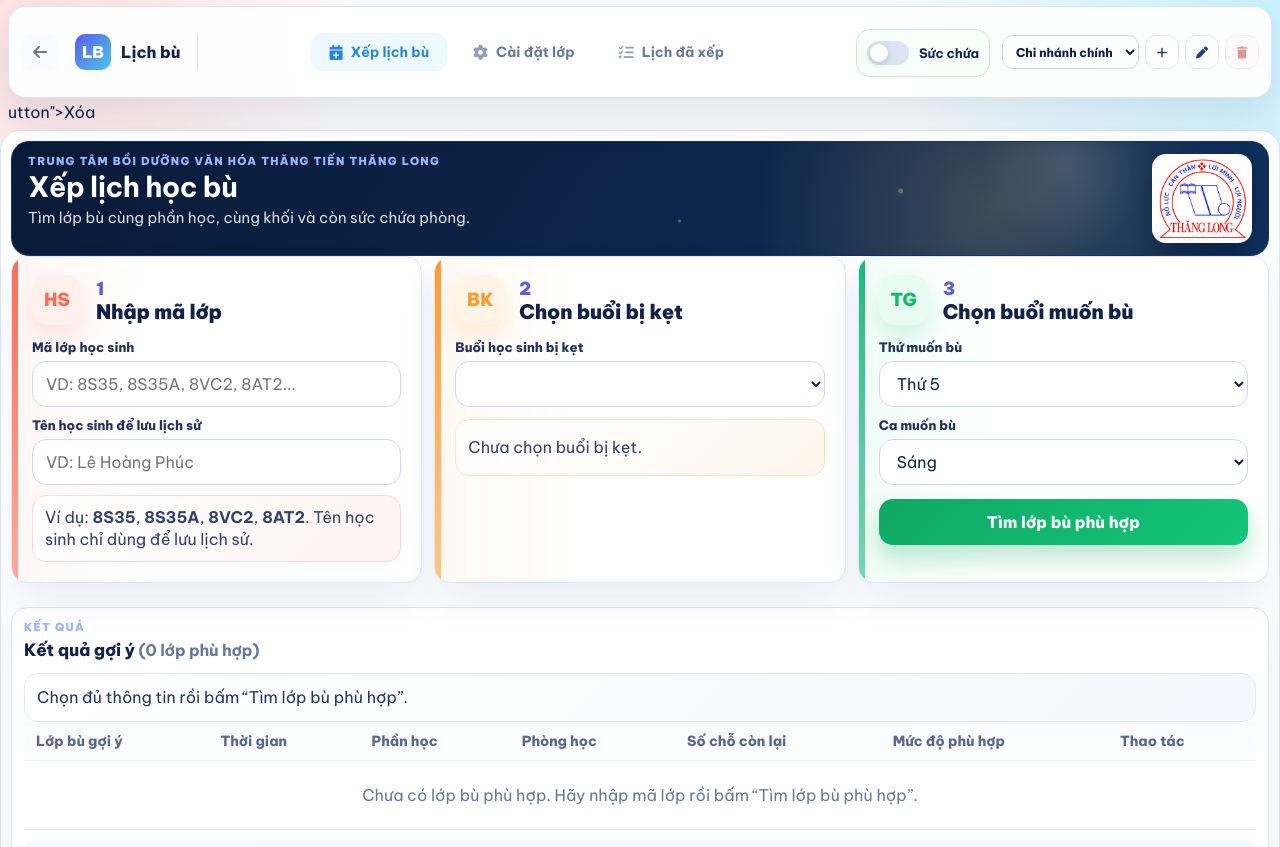
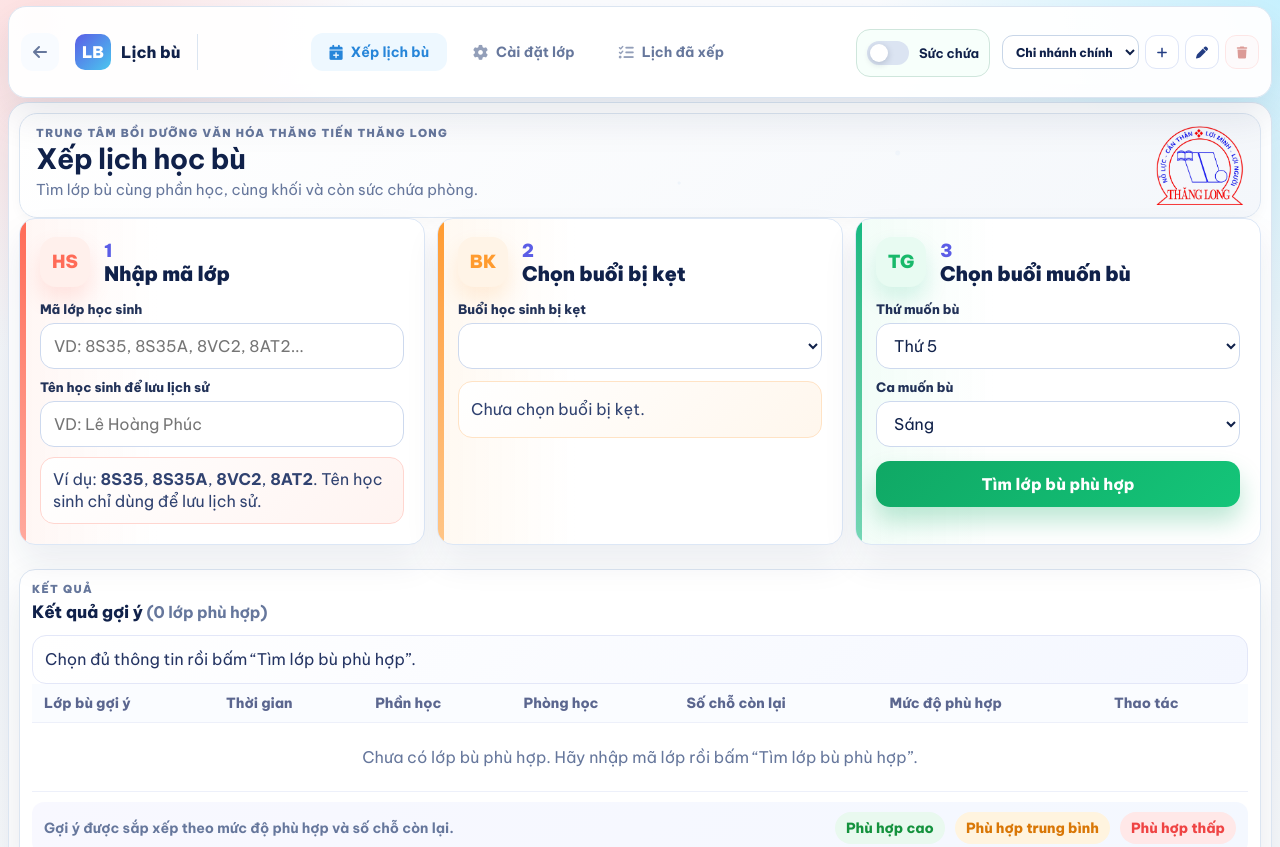
Before and after one commit to thangtienthanglong-gif/baovang, a website: page public/ketbu/index.html in a window 1280 px wide. Shown: the top 847 px of the page. Drawn offline with Linux system fonts and the light colour scheme; no server answers.

Commit message:
fix(ketbu): fix stray html tag and redesign banner to light theme

```diff
--- a/public/ketbu/index.html
+++ b/public/ketbu/index.html
@@ -53,10 +53,6 @@
           </div>
         </div>
       </div>
-    </aside>utton">Xóa</button>
-        </div>
-      </div>
-
     </aside>
 
     <main class="content-shell">
--- a/public/ketbu/styles.css
+++ b/public/ketbu/styles.css
@@ -301,12 +301,10 @@ button {
   gap: 16px;
   padding: 14px 18px;
   overflow: hidden;
-  border: 1px solid #163461;
+  border: 1px solid var(--line);
   border-radius: 18px;
-  background:
-    radial-gradient(circle at 78% 58%, rgba(255, 213, 109, 0.20), transparent 24%),
-    radial-gradient(circle at 84% 20%, rgba(255, 255, 255, 0.12), transparent 8%),
-    linear-gradient(125deg, var(--navy-strong) 0%, var(--navy) 52%, #0d305e 100%);
+  background: linear-gradient(135deg, #ffffff 0%, #f4f7fb 100%);
+  box-shadow: 0 4px 12px rgba(0,0,0,0.03);
 }
 
 .app-header::after {
@@ -315,8 +313,8 @@ button {
   inset: auto -60px 10px 44%;
   height: 120px;
   background:
-    radial-gradient(circle at 15% 80%, rgba(255, 216, 128, 0.40) 0 1px, transparent 2px),
-    radial-gradient(circle at 44% 55%, rgba(255, 216, 128, 0.34) 0 2px, transparent 3px),
+    radial-gradient(circle at 15% 80%, rgba(38, 133, 217, 0.06) 0 1px, transparent 2px),
+    radial-gradient(circle at 44% 55%, rgba(38, 133, 217, 0.04) 0 2px, transparent 3px),
     linear-gradient(180deg, transparent, transparent);
   opacity: 0.9;
   pointer-events: none;
@@ -329,7 +327,7 @@ button {
 
 .eyebrow {
   margin: 0 0 5px;
-  color: #98b5ff;
+  color: var(--muted);
   font-size: 11px;
   font-weight: 900;
   letter-spacing: 0.12em;
@@ -338,7 +336,7 @@ button {
 
 .app-header h1 {
   margin: 0;
-  color: #ffffff;
+  color: var(--ink);
   font-size: clamp(25px, 2.35vw, 34px);
   line-height: 1.02;
   letter-spacing: -0.02em;
@@ -346,7 +344,7 @@ button {
 
 .app-header p:not(.eyebrow) {
   margin: 6px 0 0;
-  color: rgba(255, 255, 255, 0.86);
+  color: var(--muted);
   font-size: 15px;
 }
 
@@ -355,10 +353,9 @@ button {
   align-items: center;
   justify-content: flex-end;
   flex: 0 0 auto;
-  padding: 5px;
-  border-radius: 14px;
-  background: #ffffff;
-  box-shadow: 0 14px 24px rgba(0, 0, 0, 0.24);
+  padding: 0;
+  background: transparent;
+  box-shadow: none;
 }
 
 .company-logo {
```
